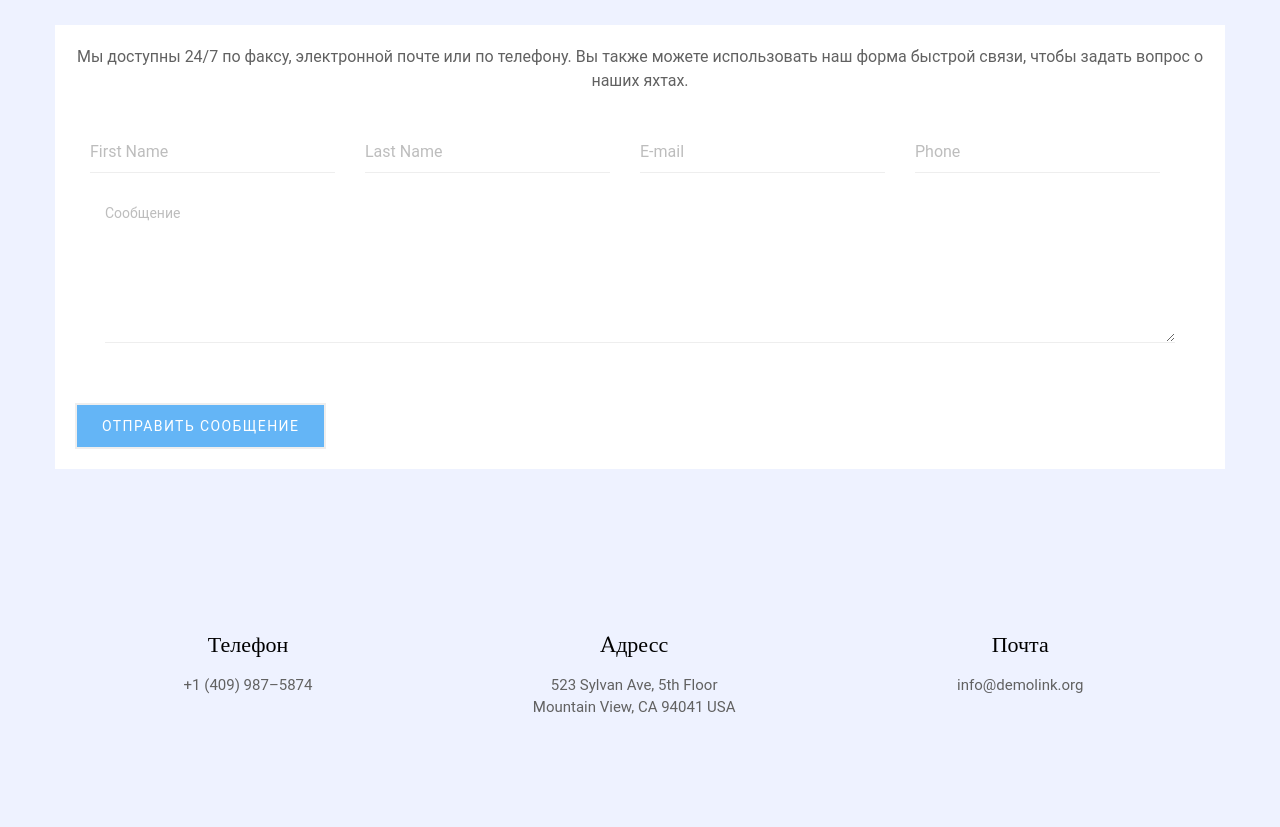
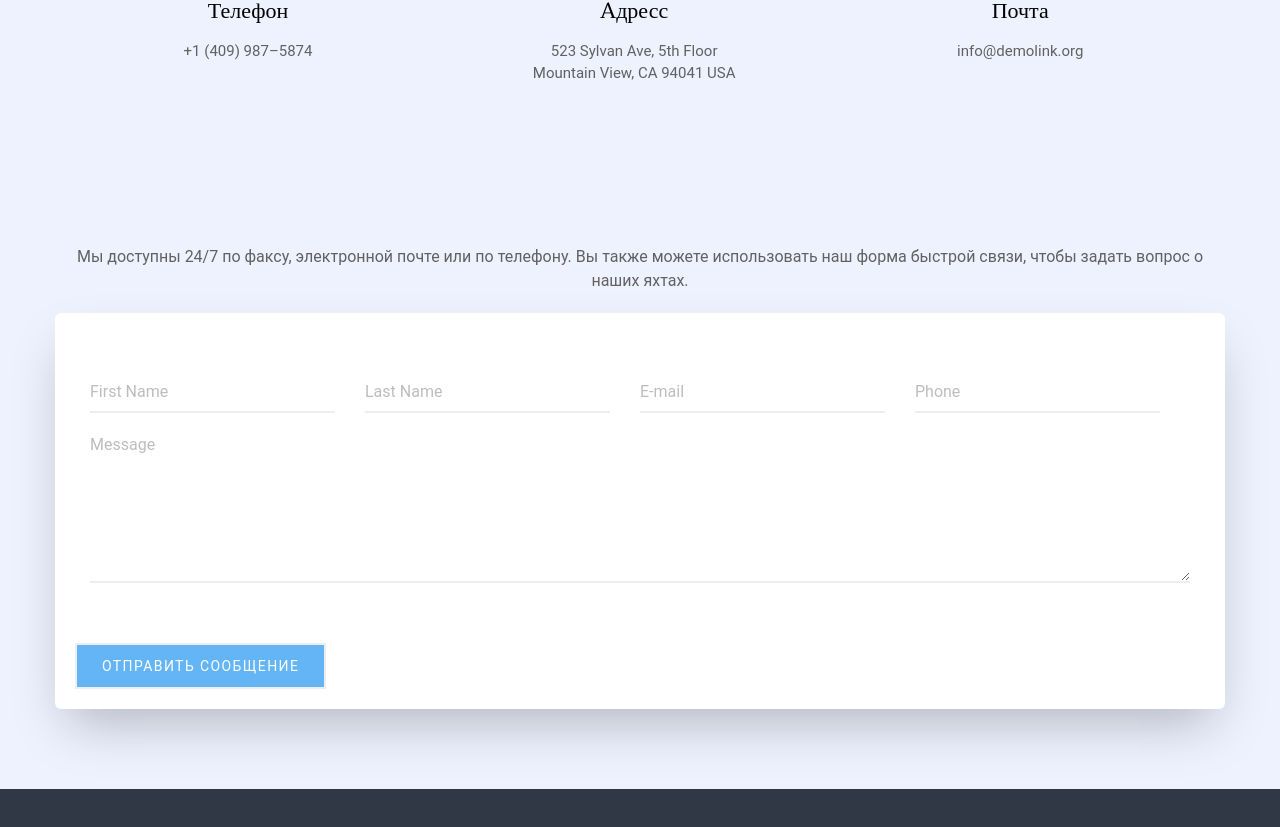
Before and after one commit to KMS56135/project-yachtv3, a React (Create React App) app: page /ContactUs in a window 1280 px wide. Shown: the part 653-1480 px from the top of the page. Built offline with nearby package versions, Linux system fonts and the light colour scheme.

Commit message:
form fixed

```diff
--- a/src/templates/ContactUs/ContactUs.js
+++ b/src/templates/ContactUs/ContactUs.js
@@ -14,80 +14,7 @@ function ContactUs() {
                     tablet:text-tabletTitle desktop:text-desktopTitle text-nowrap text-white font-taviraj">Связаться с нами
                 </p>
             </div>
-            <section className="mt-[210px] tablet:mt-[190px] desktop:mt-[180px] py-[50px] tablet:py-[80px] tablet:text-left bg-bgServices">
-                <div className="page">
-                    <div className="bg-white py-[20px] px-[20px]">
-                        <div className="text-center">
-                            <p className="text-textDescription">
-                                Мы доступны 24/7 по факсу, электронной почте или по телефону. Вы также можете использовать наш
-                                форма быстрой связи, чтобы задать вопрос о наших яхтах.
-                            </p>
-                        </div>
-                        <form className="mt-[20px] text-left relative tablet:mt-[30px]">
-                            <div className="flex flex-wrap w-full">
-                                <div className="mb-[20px] relative min-h-[1px] pl-[15px] pr-[15px] w-full tablet:mb-[30px]">
-                                    <div className="flex flex-wrap mr-[-15px] ml-[-15px] text-left w-full">
-                                        <div className="mb-[20px] relative min-h-[1px] pr-[15px] pl-[15px] flex-grow">
-                                            <div className="relative">
-                                                <input type="text" name="name" id='contact-fist-name-2' className="block  min-h-[50px]
-                                                    pt-[10px] bg-transparent border-solid border-b-[1px] border-slate-400 w-full outline-0" placeholder='First Name'>
-                                                </input>
-                                                <label for='contact-fist-name-2' className="absolute text-left top-[25px] right-0 left-0
-                                                pl-[0px] pr-[0px] text-[14px] z-10"></label>
-                                            </div>
-                                        </div>
-                                        <div className="mb-[20px] relative min-h-[1px] pr-[15px] pl-[15px] flex-grow">
-                                            <div className="relative">
-                                                <input type="text" name="name" id='contact-fist-name-2' className="block  min-h-[50px]
-                                                    pt-[10px] bg-transparent border-solid border-b-[1px] border-slate-400 w-full outline-0" placeholder='Last Name'>
-                                                </input>
-                                                <label for='contact-fist-name-2' className="absolute text-left top-[25px] right-0 left-0
-                                                pl-[0px] pr-[0px] text-[14px] z-10"></label>
-                                            </div>
-                                        </div>
-                                        <div className="mb-[20px] relative  min-h-[1px] pr-[15px] pl-[15px] flex-grow">
-                                            <div className="relative">
-                                                <input type="email" name="email" id='contact-fist-name-2' className="block  min-h-[50px]
-                                                    pt-[10px] bg-transparent border-solid border-b-[1px] border-slate-400 w-full outline-0" placeholder='E-mail'>
-                                                </input>
-                                                <label for='contact-fist-name-2' className="absolute text-left top-[25px] right-0 left-0
-                                                pl-[0px] pr-[0px] text-[14px] z-10"></label>
-                                            </div>
-                                        </div>
-                                        <div className="mb-[20px] relative  min-h-[1px] pr-[15px] pl-[15px] flex-grow">
-                                            <div className="relative">
-                                                <input type="number" name="phone" id='contact-fist-name-2' className="block  min-h-[50px]
-                                                    pt-[10px] bg-transparent border-solid border-b-[1px] border-slate-400 w-full outline-0" placeholder='Phone'>
-                                                </input>
-                                                <label for='contact-fist-name-2' className="absolute text-left top-[25px] right-0 left-0
-                                                pl-[0px] pr-[0px] text-[14px] z-10"></label>
-                                            </div>
-                                        </div>
-                                    </div>
-                                        <div className="w-full min-h-[1px] pr-[15px] pl-[15px] relative">
-                                            <div className="relative">
-                                                <label for='contact-message-2' className="absolute text-left top-[25px] right-0 left-0 pl-0 pr-0
-                                                text-[14px] font-normal leading-[24px]"></label>
-                                                <textarea id='contact-message-2' name="phone" required placeholder='Сообщение'
-                                                className="h-[150px] max-h-[238px] min-h-[60px] block w-full py-[10px] text-[14px] bg-transparent
-                                                border-solid border-b-[1px] border-slate-400 outline-0"></textarea>
-                                            </div>
-                                        </div>
-                                </div>
-                            </div>
-                            <button className="mt-[30px] py-[20px] px-[25px]
-                                    inline-block text-[14px] leading-[2px] text-white
-                                    font-normal border-solid border-2 tracking-[0.1em] uppercase
-                                    whitespace-nowrap text-center cursor-pointer truncate align-middle
-                                    transition-[all 250ms ease-in-out]
-                                    transition ease-in-out delay-150 bg-blue-300
-                                        hover:-translate-y-1 hover:scale-110 hover:bg-blue-700 duration-300 block" type="submit">Отправить сообщение
-                            </button>
-                        </form>
-                    </div>
-                </div>
-            </section>
-            <section className="bg-bgServices bg-cover bg-center py-[50px] tablet:py-[80px]">
+            <section className="bg-bgServices bg-cover bg-center py-[50px] mt-[210px] tablet:mt-[190px] desktop:mt-[180px]">
                 <div className="page">
                     <div className="flex flex-wrap">
                         <div className="w-full min-h-[1px] pr-[15px] pl-[15px] mb-[30px] tablet:text-center tablet:flex-shrink-0 tablet:flex-grow-0 tablet:basis-[33%] tablet:max-w-[33%]">
@@ -115,6 +42,79 @@ function ContactUs() {
                     </div>
                 </div>
             </section>
+            <section className="py-[50px] tablet:py-[80px] tablet:text-left bg-bgServices">
+                <div className="page">
+                    <div className="text-center mb-[20px]">
+                        <p className="text-textDescription">
+                            Мы доступны 24/7 по факсу, электронной почте или по телефону. Вы также можете использовать наш
+                            форма быстрой связи, чтобы задать вопрос о наших яхтах.
+                        </p>
+                    </div>
+                    <div className="py-[20px] px-[20px] bg-white rounded-md shadow-2xl">
+                        <form className="mt-[20px] text-left relative tablet:mt-[30px]">
+                            <div className="flex flex-wrap w-full">
+                                <div className="mb-[20px] relative min-h-[1px] pl-[15px] pr-[15px] w-full tablet:mb-[30px]">
+                                    <div className="flex flex-wrap mr-[-15px] ml-[-15px] text-left w-full">
+                                        <div className="mb-[20px] relative min-h-[1px] pr-[15px] pl-[15px] flex-grow">
+                                            <div className="relative">
+                                                <input type="text" name="name" id='contact-fist-name-2' className="block  min-h-[50px]
+                                                    pt-[10px] bg-transparent border-solid border-b-[2px] border-slate-400 w-full outline-0 focus:border-blue-300" placeholder='First Name'>
+                                                </input>
+                                                <label for='contact-fist-name-2' className="absolute text-left top-[25px] right-0 left-0
+                                                pl-[0px] pr-[0px] text-[14px] z-10"></label>
+                                            </div>
+                                        </div>
+                                        <div className="mb-[20px] relative min-h-[1px] pr-[15px] pl-[15px] flex-grow">
+                                            <div className="relative">
+                                                <input type="text" name="name" id='contact-fist-name-2' className="block  min-h-[50px]
+                                                    pt-[10px] bg-transparent border-solid border-b-[2px] border-slate-400 w-full outline-0 focus:border-blue-300" placeholder='Last Name'>
+                                                </input>
+                                                <label for='contact-fist-name-2' className="absolute text-left top-[25px] right-0 left-0
+                                                pl-[0px] pr-[0px] text-[14px] z-10"></label>
+                                            </div>
+                                        </div>
+                                        <div className="mb-[20px] relative  min-h-[1px] pr-[15px] pl-[15px] flex-grow">
+                                            <div className="relative">
+                                                <input type="email" name="email" id='contact-fist-name-2' className="block  min-h-[50px]
+                                                    pt-[10px] bg-transparent border-solid border-b-[2px] border-slate-400 w-full outline-0 focus:border-blue-300" placeholder='E-mail'>
+                                                </input>
+                                                <label for='contact-fist-name-2' className="absolute text-left top-[25px] right-0 left-0
+                                                pl-[0px] pr-[0px] text-[14px] z-10"></label>
+                                            </div>
+                                        </div>
+                                        <div className="mb-[20px] relative  min-h-[1px] pr-[15px] pl-[15px] flex-grow">
+                                            <div className="relative">
+                                                <input type="number" name="phone" id='contact-fist-name-2' className="block  min-h-[50px]
+                                                    pt-[10px] bg-transparent border-solid border-b-[2px] border-slate-400 w-full outline-0 focus:border-blue-300" placeholder='Phone'>
+                                                </input>
+                                                <label for='contact-fist-name-2' className="absolute text-left top-[25px] right-0 left-0
+                                                pl-[0px] pr-[0px] text-[14px] z-10"></label>
+                                            </div>
+                                        </div>
+                                    </div>
+                                        <div className="w-full min-h-[1px] relative">
+                                            <div className="relative">
+                                                <label for='contact-message-2' className="absolute text-left top-[25px] right-0 left-0 pl-0 pr-0
+                                                text-[14px] font-normal leading-[24px]"></label>
+                                                <textarea id='contact-message-2' name="phone" required placeholder='Message'
+                                                className="h-[150px] max-h-[238px] min-h-[60px] block w-full bg-transparent
+                                                border-solid border-b-[2px] border-slate-400 outline-0 focus:border-blue-300"></textarea>
+                                            </div>
+                                        </div>
+                                </div>
+                            </div>
+                            <button className="mt-[30px] py-[20px] px-[25px]
+                                    inline-block text-[14px] leading-[2px] text-white
+                                    font-normal border-solid border-2 tracking-[0.1em] uppercase
+                                    whitespace-nowrap text-center cursor-pointer truncate align-middle
+                                    transition-[all 250ms ease-in-out]
+                                    transition ease-in-out delay-150 bg-blue-300
+                                        hover:-translate-y-1 hover:scale-110 hover:bg-blue-700 duration-300 block" type="submit">Отправить сообщение
+                            </button>
+                        </form>
+                    </div>
+                </div>
+            </section>
             <Footer/>
         </>
     )
```
Also changed, not shown: src/templates/PricingList/PricingList.js (+7 -6 lines).
